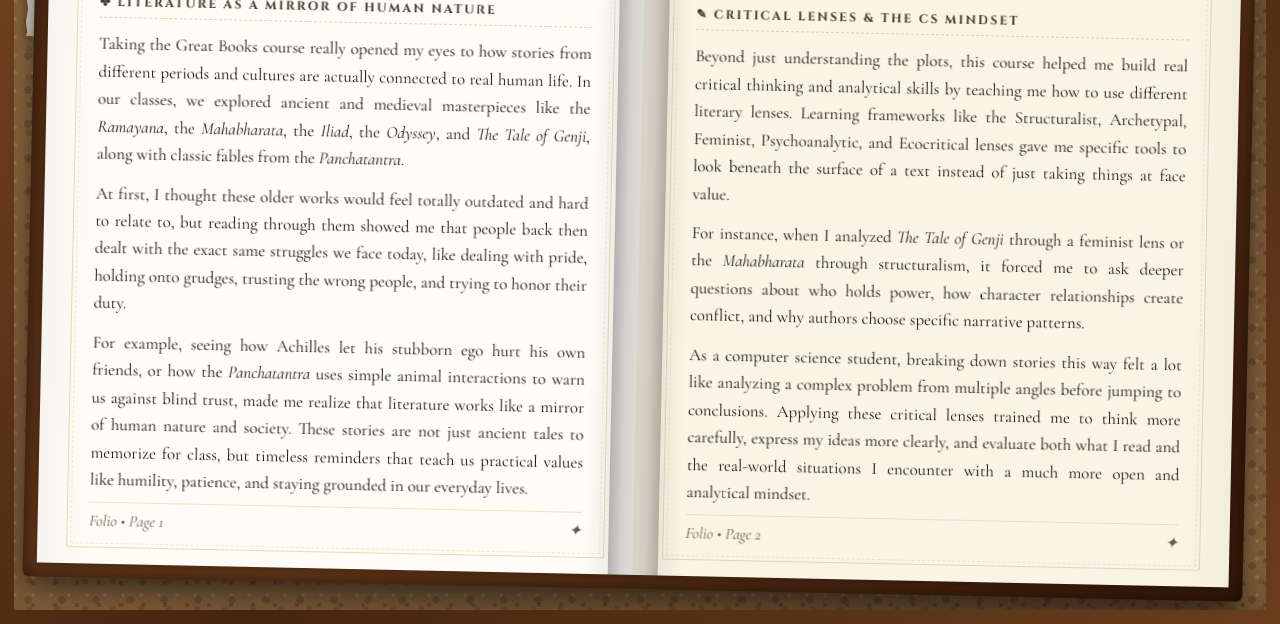
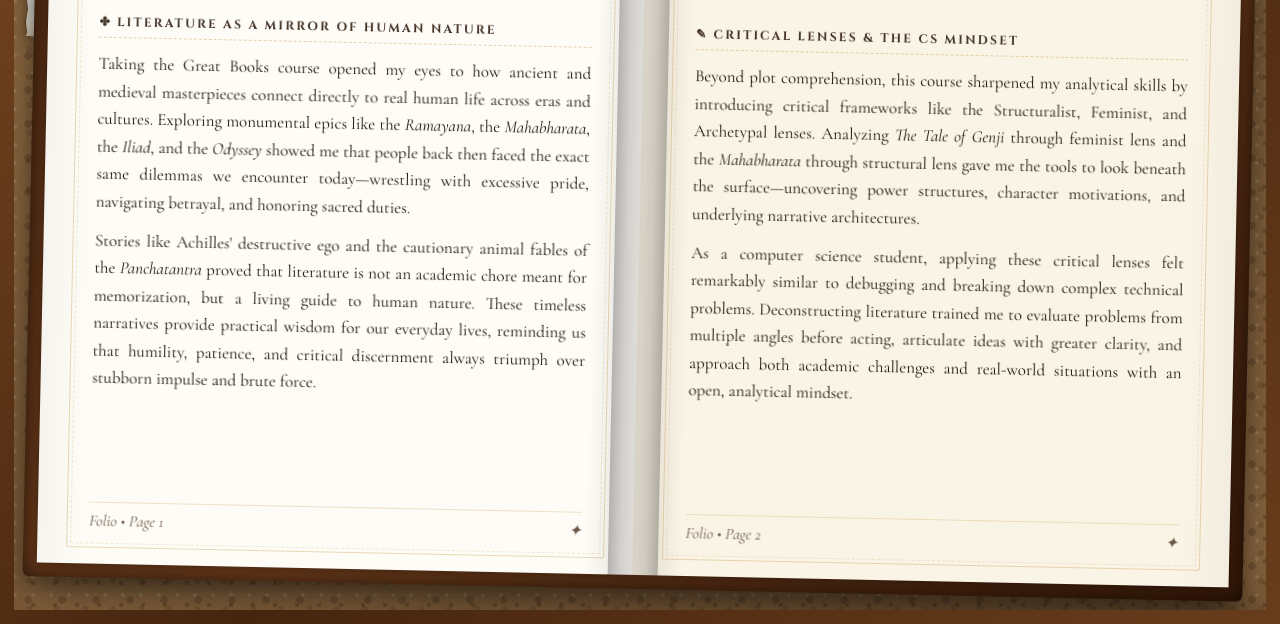
Before and after one commit to maki-sig/botisportfo-greatbooks, a plain HTML site: page summary-of-learning.html in a window 1280 px wide. Shown: the part 176-800 px from the top of the page. Drawn offline with nearby package versions, Linux system fonts and the light colour scheme; a web font is replaced by a local one.

Commit message:
Refined content scaling

```diff
--- a/summary-of-learning.css
+++ b/summary-of-learning.css
@@ -354,7 +354,7 @@ body {
   height: 100%;
   display: flex;
   flex-direction: column;
-  justify-content: space-between;
+  justify-content: flex-start;
   position: relative;
 }
 
@@ -421,7 +421,8 @@ body {
    ========================================================================== */
 
 .content-section {
-  margin-bottom: 1.75rem;
+  margin-top: 1.25rem;
+  margin-bottom: 1.25rem;
 }
 
 .content-section:last-of-type {
--- a/summary-of-learning.html
+++ b/summary-of-learning.html
@@ -24,7 +24,10 @@
       <ul class="nav-menu-list">
         <li>
           <a href="index.html" class="nav-link">
-            <span class="nav-icon" aria-hidden="true"><svg class="nav-icon-svg" viewBox="0 0 24 24" width="12" height="12" fill="currentColor"><path d="M10 20v-6h4v6h5v-8h3L12 3 2 12h3v8z"/></svg></span>
+            <span class="nav-icon" aria-hidden="true"><svg class="nav-icon-svg" viewBox="0 0 24 24" width="12"
+                height="12" fill="currentColor">
+                <path d="M10 20v-6h4v6h5v-8h3L12 3 2 12h3v8z" />
+              </svg></span>
             <span class="nav-text">Home</span>
           </a>
         </li>
@@ -85,26 +88,21 @@
               <div class="page-divider" aria-hidden="true">&#10045;</div>
             </header>
 
-            <!-- Main Narrative Section from Summary.txt Paragraph 1 -->
+            <!-- Main Narrative Section from Summary.txt (2 Paragraphs) -->
             <div class="content-section">
               <h2 class="section-heading">&#10020; Literature as a Mirror of Human Nature</h2>
               <p class="section-text">
-                Taking the Great Books course really opened my eyes to how stories from different periods and cultures
-                are actually connected to real human life. In our classes, we explored ancient and medieval masterpieces
-                like the <em>Ramayana</em>, the <em>Mahabharata</em>, the <em>Iliad</em>, the <em>Odyssey</em>, and
-                <em>The Tale of Genji</em>, along with classic fables from the <em>Panchatantra</em>.
+                Taking the Great Books course opened my eyes to how ancient and medieval masterpieces connect directly
+                to real human life across eras and cultures. Exploring monumental epics like the <em>Ramayana</em>, the
+                <em>Mahabharata</em>, the <em>Iliad</em>, and the <em>Odyssey</em> showed me that people back then faced
+                the exact same dilemmas we encounter today—wrestling with excessive pride, navigating betrayal, and
+                honoring sacred duties.
               </p>
               <p class="section-text">
-                At first, I thought these older works would feel totally outdated and hard to relate to, but reading
-                through them showed me that people back then dealt with the exact same struggles we face today, like
-                dealing with pride, holding onto grudges, trusting the wrong people, and trying to honor their duty.
-              </p>
-              <p class="section-text">
-                For example, seeing how Achilles let his stubborn ego hurt his own friends, or how the
-                <em>Panchatantra</em> uses simple animal interactions to warn us against blind trust, made me realize
-                that literature works like a mirror of human nature and society. These stories are not just ancient
-                tales to memorize for class, but timeless reminders that teach us practical values like humility,
-                patience, and staying grounded in our everyday lives.
+                Stories like Achilles' destructive ego and the cautionary animal fables of the <em>Panchatantra</em>
+                proved that literature is not an academic chore meant for memorization, but a living guide to human
+                nature. These timeless narratives provide practical wisdom for our everyday lives, reminding us that
+                humility, patience, and critical discernment always triumph over stubborn impulse and brute force.
               </p>
             </div>
 
@@ -127,25 +125,20 @@
               <div class="page-divider" aria-hidden="true">&#10045;</div>
             </header>
 
-            <!-- Main Analytical Section from Summary.txt Paragraph 2 -->
+            <!-- Main Analytical Section from Summary.txt (2 Paragraphs) -->
             <div class="content-section">
               <h3 class="section-heading">&#9998; Critical Lenses &amp; The CS Mindset</h3>
               <p class="section-text">
-                Beyond just understanding the plots, this course helped me build real critical thinking and analytical
-                skills by teaching me how to use different literary lenses. Learning frameworks like the Structuralist,
-                Archetypal, Feminist, Psychoanalytic, and Ecocritical lenses gave me specific tools to look beneath the
-                surface of a text instead of just taking things at face value.
+                Beyond plot comprehension, this course sharpened my analytical skills by introducing critical frameworks
+                like the Structuralist, Feminist, and Archetypal lenses. Analyzing <em>The Tale of Genji</em> through
+                feminist lens and the <em>Mahabharata</em> through structural lens gave me the tools to look beneath the
+                surface—uncovering power structures, character motivations, and underlying narrative architectures.
               </p>
               <p class="section-text">
-                For instance, when I analyzed <em>The Tale of Genji</em> through a feminist lens or the
-                <em>Mahabharata</em> through structuralism, it forced me to ask deeper questions about who holds power,
-                how character relationships create conflict, and why authors choose specific narrative patterns.
-              </p>
-              <p class="section-text">
-                As a computer science student, breaking down stories this way felt a lot like analyzing a complex
-                problem from multiple angles before jumping to conclusions. Applying these critical lenses trained me to
-                think more carefully, express my ideas more clearly, and evaluate both what I read and the real-world
-                situations I encounter with a much more open and analytical mindset.
+                As a computer science student, applying these critical lenses felt remarkably similar to debugging and
+                breaking down complex technical problems. Deconstructing literature trained me to evaluate problems from
+                multiple angles before acting, articulate ideas with greater clarity, and approach both academic
+                challenges and real-world situations with an open, analytical mindset.
               </p>
             </div>
 
@@ -176,7 +169,7 @@
           try {
             const sound = slideAudio.cloneNode();
             sound.volume = 0.85;
-            sound.play().catch(() => {});
+            sound.play().catch(() => { });
             let navigated = false;
             const navigate = () => {
               if (navigated) return;
@@ -202,8 +195,8 @@
         e.preventDefault();
         try {
           slideAudio.currentTime = 0;
-                slideAudio.play().catch(() => {});
-              } catch (err) {}
+          slideAudio.play().catch(() => { });
+        } catch (err) { }
         setTimeout(() => {
           window.location.href = href;
         }, 240);
```
Also changed, not shown: literary-analyses.css (+21 -5 lines), literary-analyses.html (+2 -2 lines). Lines whose indentation alone changed are shown as unchanged.
